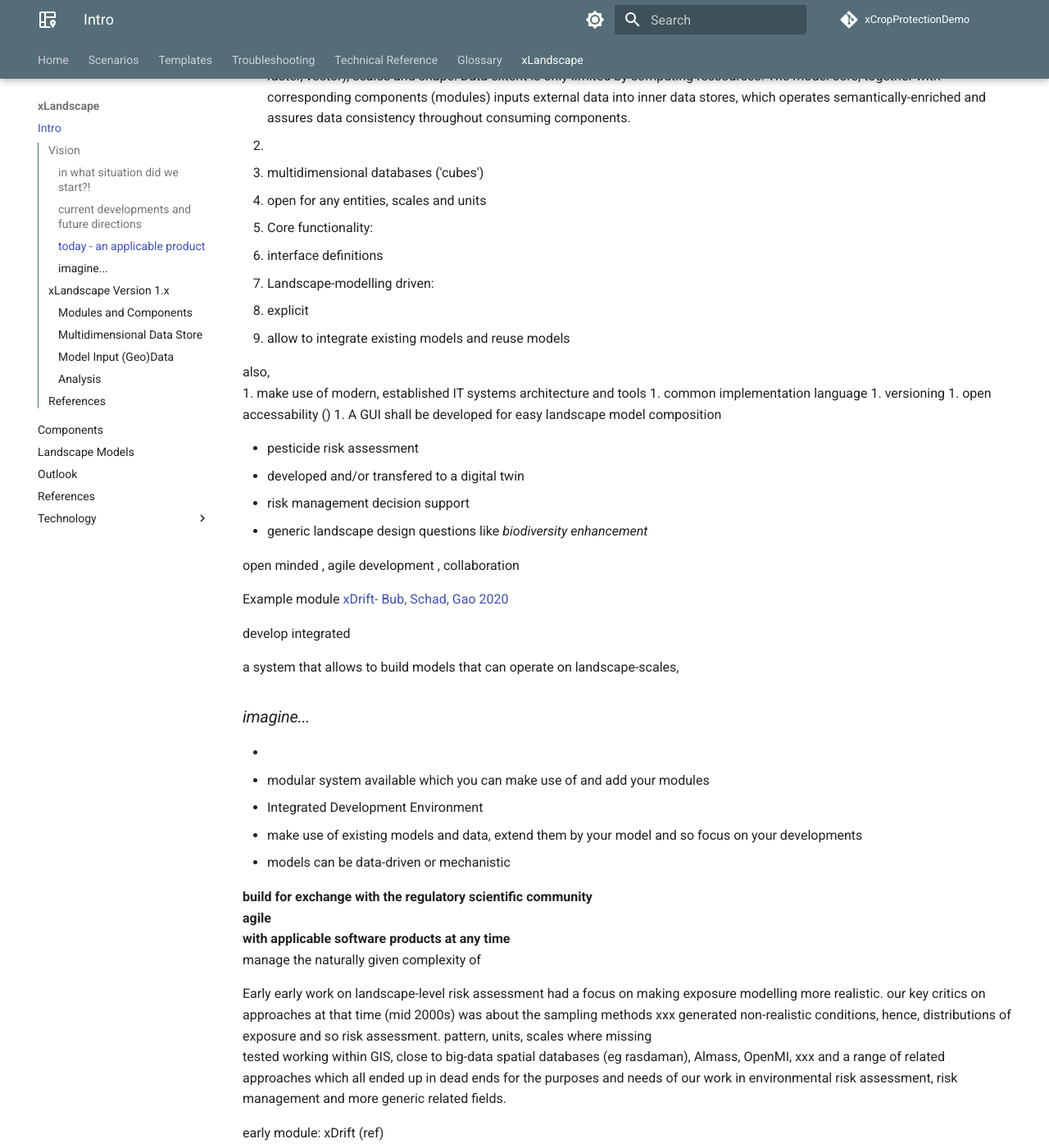
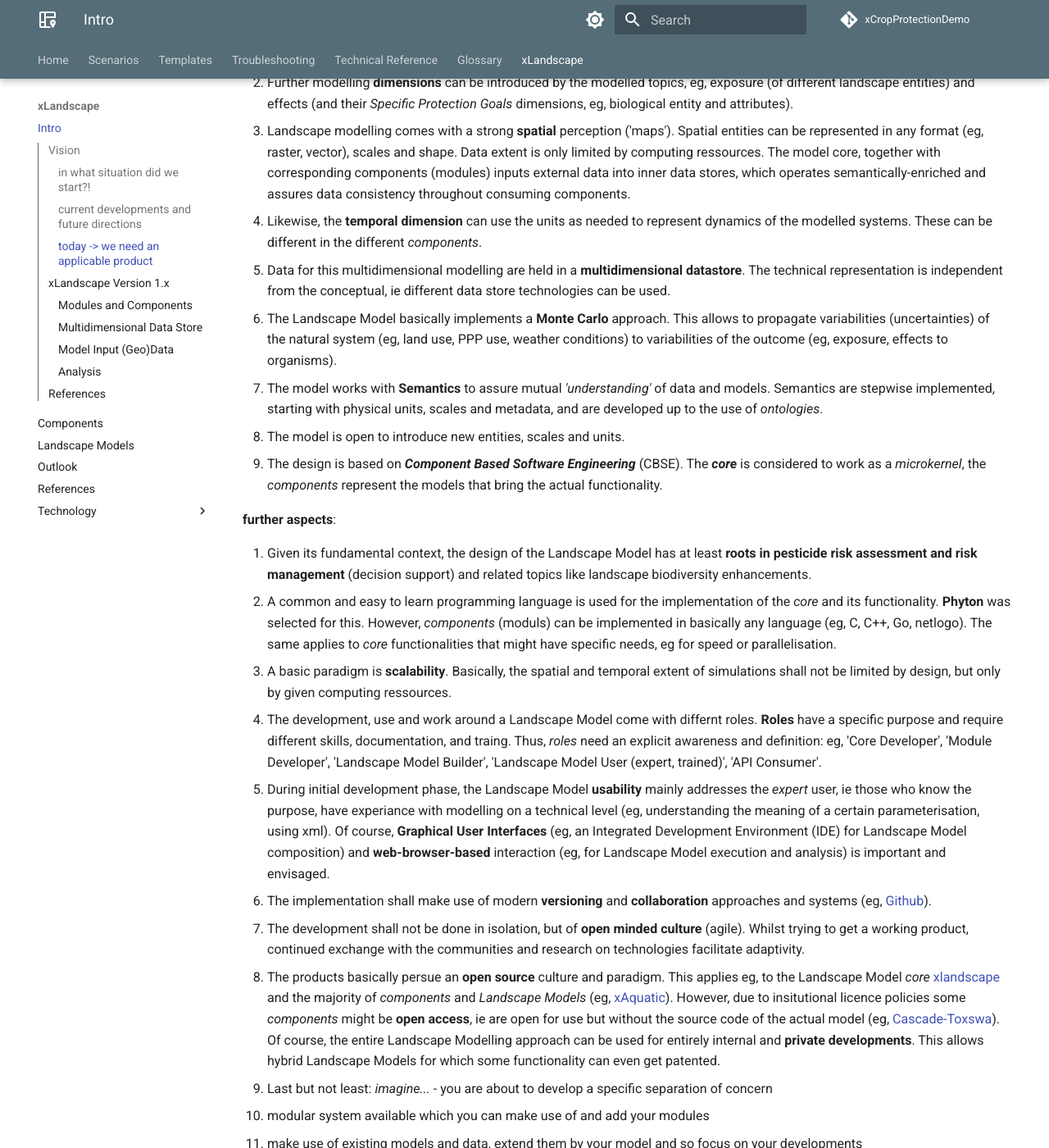
Before and after one commit to xlandscape/xCropProtectionDemoDoc, an MkDocs documentation site: the page built from docs/xLandscape/xLandscape-intro.md, in a window 1280 px wide and 1400 px high, scrolled down 3356 px. Shown: the whole window at 82% size. Built offline with MkDocs 1.6.1 and Material for MkDocs 9.7.7, drawn with Linux system fonts in a browser that asks for light colours; comment, search, counter and statistics services are not loaded; some of the changed text lies outside the part shown.

Commit message:
start writing 'further aspects'

```diff
--- a/docs/xLandscape/xLandscape-intro.md
+++ b/docs/xLandscape/xLandscape-intro.md
@@ -45,7 +45,7 @@ Todays' demands for modelling systems range from scenario-based integrated lands
 
 <br>
 
-### *today - an applicable product*
+### *today -> we need an applicable product*
 
 [Experiance](#in-what-situation-did-we-start) together with [future directions](#current-developments-and-future-directions) set the scene for making steps towards **a next generation landscape modelling approach:**
 
@@ -59,49 +59,36 @@ Todays' demands for modelling systems range from scenario-based integrated lands
 
 <br>
 
-**Landscape Modelling requirements**:
+**Landscape Modelling requirements and design principles**:
 
+1. The landscape model works discrete (numeric). Its core dimensions are space and time. It is **spatiotemporally explicit**.
+1. Further modelling **dimensions** can be introduced by the modelled topics, eg, exposure (of different landscape entities) and effects (and their *Specific Protection Goals* dimensions, eg, biological entity and attributes).
 1. Landscape modelling comes with a strong **spatial** perception ('maps'). Spatial entities can be represented in any format (eg, raster, vector), scales and shape. Data extent is only limited by computing ressources. The model core, together with corresponding components (modules) inputs external data into inner data stores, which operates semantically-enriched and assures data consistency throughout consuming components.
-1.
-1. multidimensional databases ('cubes')
-1. open for any entities, scales and units
-1. Core functionality:
-1. interface definitions
-1. Landscape-modelling driven:
-1. explicit
-1. allow to integrate existing models and reuse models
+1. Likewise, the **temporal dimension** can use the units as needed to represent dynamics of the modelled systems. These can be different in the different *components*.
+1. Data for this multidimensional modelling are held in a **multidimensional datastore**. The technical representation is independent from the conceptual, ie different data store technologies can be used.
+1. The Landscape Model basically implements a **Monte Carlo** approach. This allows to propagate variabilities (uncertainties) of the natural system (eg, land use, PPP use, weather conditions) to variabilities of the outcome (eg, exposure, effects to organisms).
+1. The model works with **Semantics** to assure mutual *'understanding'* of data and models. Semantics are stepwise implemented, starting with physical units, scales and metadata, and are developed up to the use of *ontologies*.
+1. The model is open to introduce new entities, scales and units.
+1. The design is based on ***Component Based Software Engineering*** (CBSE). The ***core*** is considered to work as a *microkernel*, the *components* represent the models that bring the actual functionality.
 
-also,
-1. make use of modern, established IT systems architecture and tools
-1. common implementation language
-1. versioning
-1. open accessability ()
-1. A GUI shall be developed for easy landscape model composition
+**further aspects**:
 
-
-- pesticide risk assessment
-- developed and/or transfered to a digital twin
-- risk management decision support
-- generic landscape design questions like *biodiversity enhancement*
-
-open minded  , agile development , collaboration
-
-Example module  [xDrift- Bub, Schad, Gao 2020](https://www.sciencedirect.com/science/article/pii/S235271102030323X)
-
-develop integrated
-
-a system that allows to build models that can operate on landscape-scales,
-
-
-### *imagine...*
--
+1. Given its fundamental context, the design of the Landscape Model has at least **roots in pesticide risk assessment and risk management** (decision support) and related topics like landscape biodiversity enhancements.
+1. A common and easy to learn programming language is used for the implementation of the *core* and its functionality. **Phyton** was selected for this. However, *components* (moduls) can be implemented in basically any language (eg, C, C++, Go, netlogo). The same applies to *core* functionalities that might have specific needs, eg for speed or parallelisation.
+1. A basic paradigm is **scalability**. Basically, the spatial and temporal extent of simulations shall not be limited by design, but only by given computing ressources.
+1. The development, use and work around a Landscape Model come with differnt roles. **Roles** have a specific purpose and require different skills, documentation, and traing. Thus, *roles* need an explicit awareness and definition: eg, 'Core Developer', 'Module Developer', 'Landscape Model Builder', 'Landscape Model User (expert, trained)', 'API Consumer'.
+1. During initial development phase, the Landscape Model **usability** mainly addresses the *expert* user, ie those who know the purpose, have experiance with modelling on a technical level (eg, understanding the meaning of a certain parameterisation, using xml). Of course, **Graphical User Interfaces** (eg, an Integrated Development Environment (IDE) for Landscape Model composition) and **web-browser-based** interaction (eg, for Landscape Model execution and analysis) is important and envisaged.
+1. The implementation shall make use of modern **versioning** and **collaboration** approaches and systems (eg, [Github](https://github.com/xlandscape)).
+1. The development shall not be done in isolation, but of **open minded culture** (agile). Whilst trying to get a working product, continued exchange with the communities and research on technologies facilitate adaptivity.
+1. The products basically persue an **open source** culture and paradigm. This applies eg, to the Landscape Model *core* [xlandscape](https://github.com/xlandscape) and the majority of *components* and *Landscape Models* (eg, [xAquatic](https://github.com/xlandscape/xAquaticRisk)). However, due to insitutional licence policies some *components* might be **open access**, ie are open for use but without the source code of the actual model (eg, [Cascade-Toxswa](https://github.com/xlandscape/CascadeToxswa-Component)). Of course, the entire Landscape Modelling approach can be used for entirely internal and **private developments**. This allows hybrid Landscape Models for which some functionality can even get patented.
+1. Last but not least: *imagine...*  - you are about to develop a specific
+separation of concern
 - modular system available which you can make use of and add your modules
-- Integrated Development Environment
 - make use of existing models and data, extend them by your model and so focus on your developments
 - models can be data-driven or mechanistic
 
+
 **build for exchange with the regulatory scientific community**
-**agile**
 **with applicable software products at any time**
 manage the naturally given complexity of
 
@@ -117,6 +104,8 @@ today, we have
 
 ## xLandscape Version 1.x
 
+
+As a CBSE, xLandscape is not a model but a framework to build models with a core for numeric, multidimensional landscape modelling
 Characteristics
 
 -
```
Also changed, not shown: docs/xLandscape/xLandscape-components.md (+8 -0 lines).
